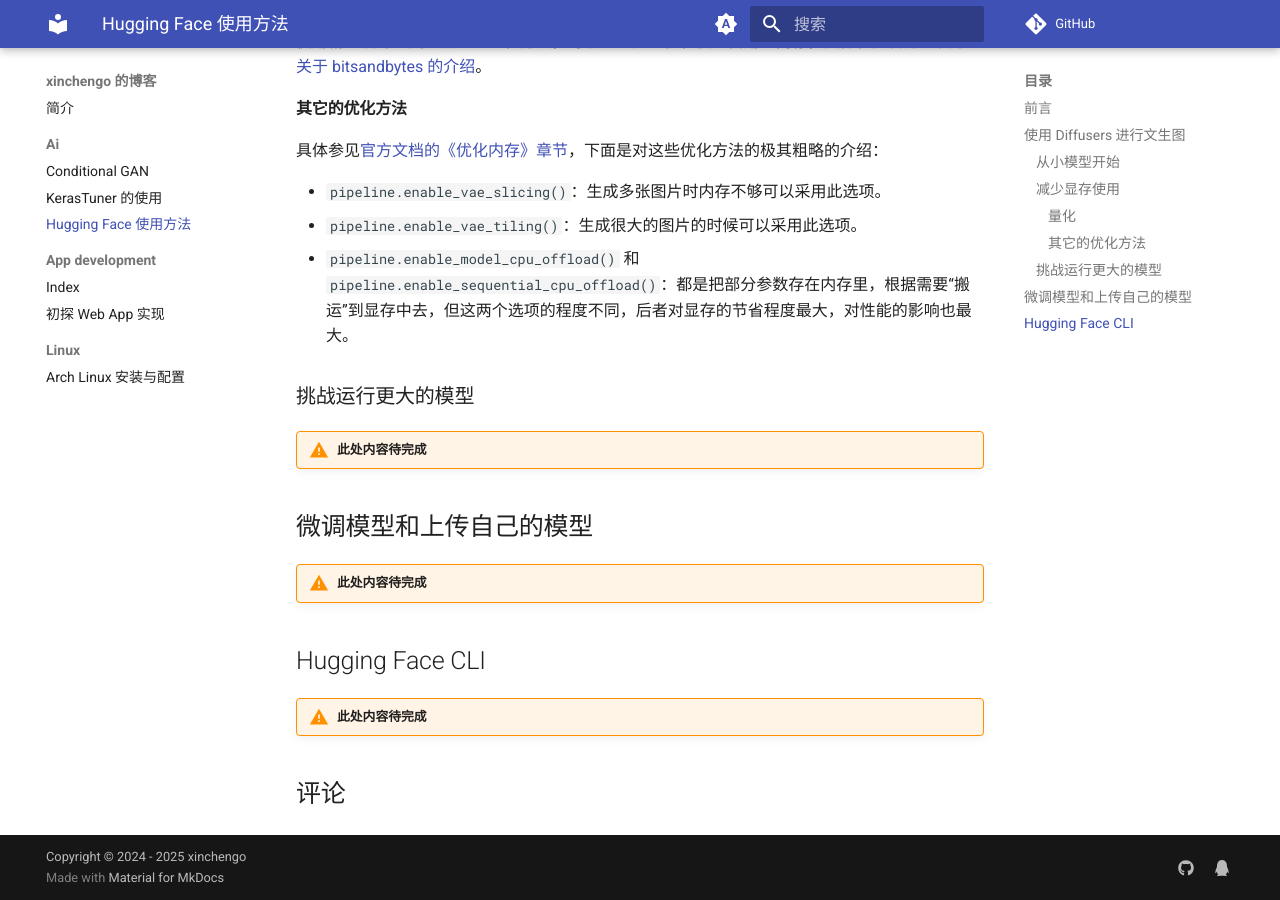
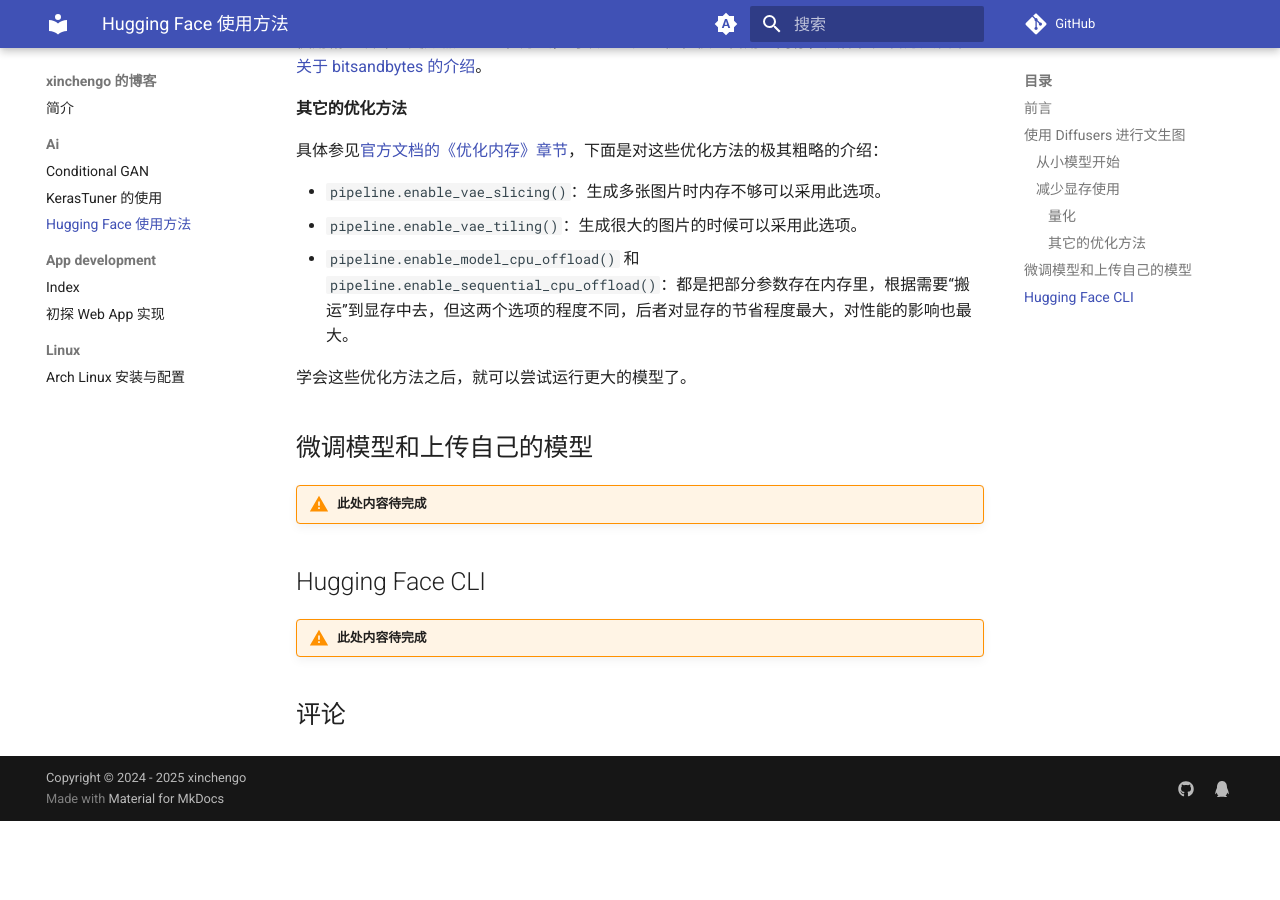
Before and after one commit to xinchengo/blog-zh, an MkDocs documentation site: the page built from docs/ai/20250203-Hugging Face 使用方法.md, in a window 1280 px wide and 900 px high, scrolled down 2754 px. Built offline with MkDocs 1.6.1 and Material for MkDocs 9.7.7, drawn with Linux system fonts in a browser that asks for light colours; comment, search, counter and statistics services are not loaded; after the commit the page ends 3575 px from its top, so only the background shows below that.

Commit message:
Refine Hugging Face documentation by removing incomplete section and clarifying model optimization strategies

```diff
--- a/docs/ai/20250203-Hugging Face 使用方法.md
+++ b/docs/ai/20250203-Hugging Face 使用方法.md
@@ -99,9 +99,7 @@
 - `pipeline.enable_vae_tiling()`：生成很大的图片的时候可以采用此选项。
 - `pipeline.enable_model_cpu_offload()` 和 `pipeline.enable_sequential_cpu_offload()`：都是把部分参数存在内存里，根据需要“搬运”到显存中去，但这两个选项的程度不同，后者对显存的节省程度最大，对性能的影响也最大。
 
-### 挑战运行更大的模型
-
-!!! warning "此处内容待完成"
+学会这些优化方法之后，就可以尝试运行更大的模型了。
 
 ## 微调模型和上传自己的模型
 
```
